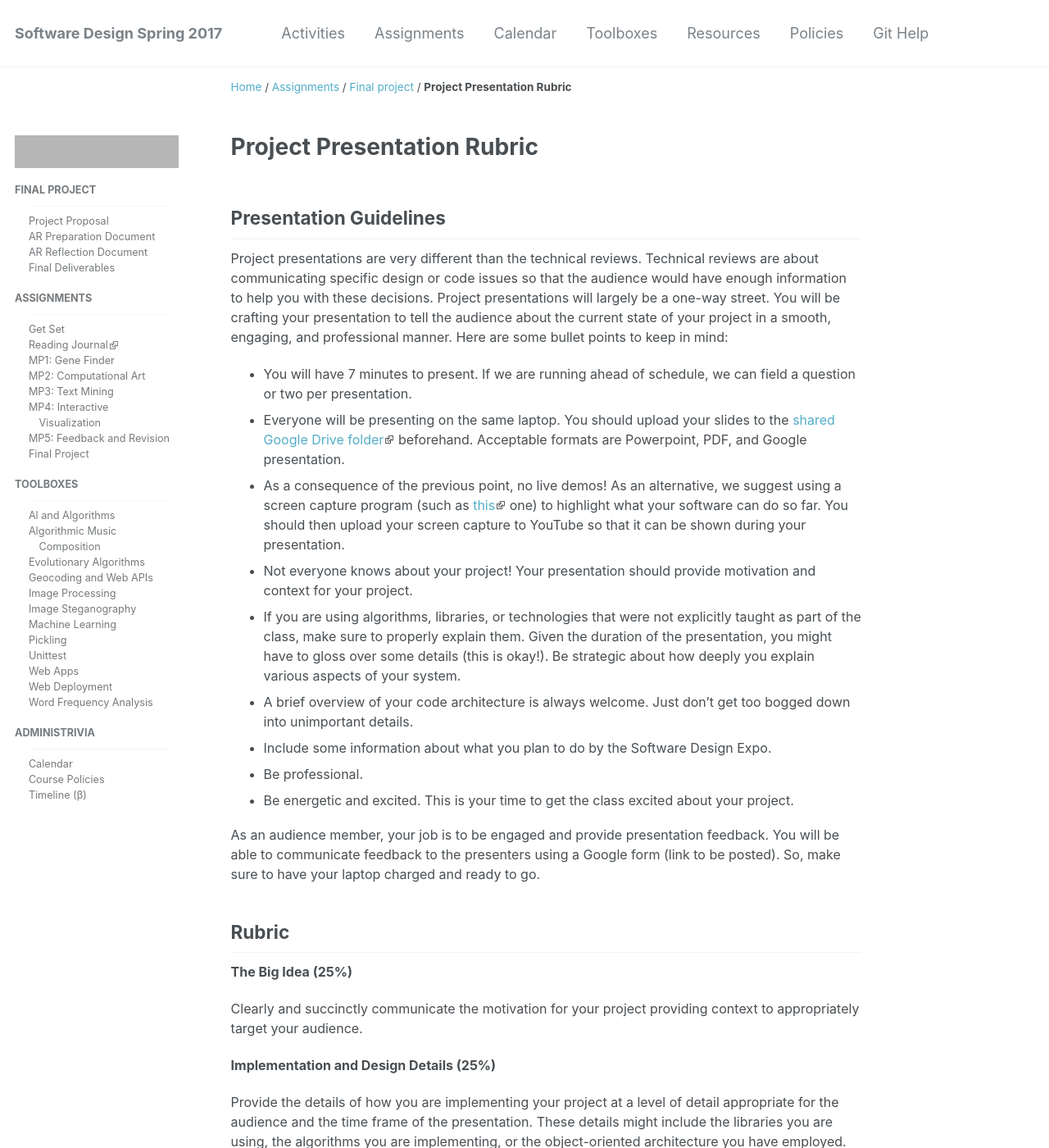
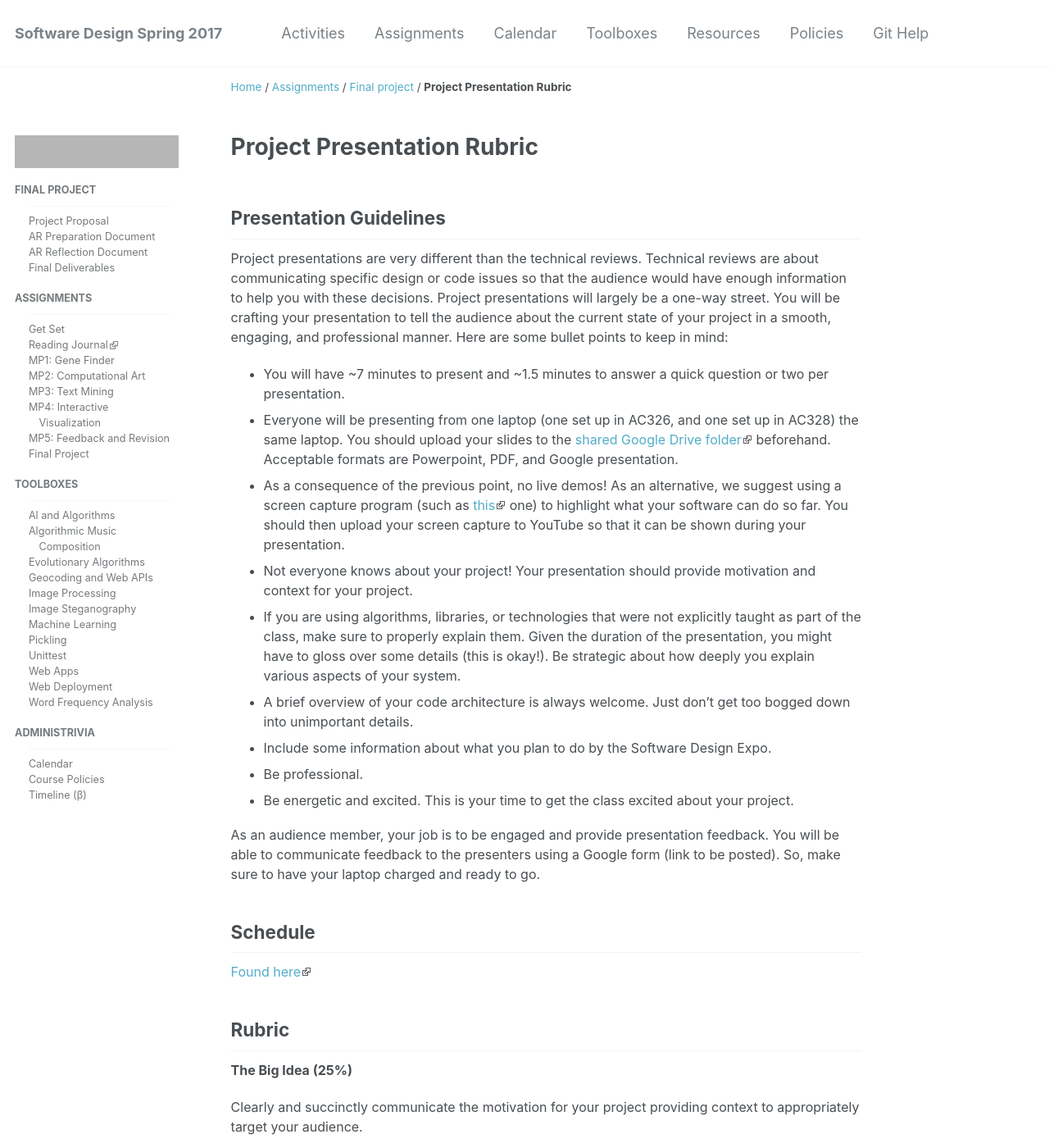
Before and after one commit to sd17spring/sd17spring.github.io, a Jekyll site: the page built from _assignments/final-project/project-presentation-rubric.md, in a window 1280 px wide and 1400 px high. Shown: the whole window at 82% size. Built offline with Jekyll 4.4.1, drawn with Linux system fonts in a browser that asks for light colours; some of the changed text lies outside the part shown; grey boxes are pictures that could not be loaded.

Commit message:
Update project-presentation-rubric.md

```diff
--- a/_assignments/final-project/project-presentation-rubric.md
+++ b/_assignments/final-project/project-presentation-rubric.md
@@ -15,8 +15,8 @@ your presentation to tell the audience about the current state of your project
 in a smooth, engaging, and professional manner. Here are some bullet points to
 keep in mind:
 
-* You will have 7 minutes to present. If we are running ahead of schedule, we can field a question or two per presentation.
-* Everyone will be presenting on the same laptop. You should upload your slides to the [shared Google Drive folder](https://drive.google.com/folderview?id=0B9WhE_eKaHEbUEhROTY1MEZYbGs&usp=sharing) beforehand. Acceptable formats are Powerpoint, PDF, and Google presentation.
+* You will have ~7 minutes to present and ~1.5 minutes to answer a quick question or two per presentation.
+* Everyone will be presenting from one laptop (one set up in AC326, and one set up in AC328) the same laptop. You should upload your slides to the [shared Google Drive folder](https://drive.google.com/drive/folders/0B-kMZWl84ibOaUZONFE3TFE1Z28?usp=sharing) beforehand. Acceptable formats are Powerpoint, PDF, and Google presentation.
 * As a consequence of the previous point, no live demos! As an alternative, we suggest using a screen capture program (such as [this](http://www.maartenbaert.be/simplescreenrecorder/) one) to highlight what your software can do so far. You should then upload your screen capture to YouTube so that it can be shown during your presentation.
 * Not everyone knows about your project! Your presentation should provide motivation and context for your project.
 * If you are using algorithms, libraries, or technologies that were not explicitly taught as part of the class, make sure to properly explain them. Given the duration of the presentation, you might have to gloss over some details (this is okay!). Be strategic about how deeply you explain various aspects of your system.
@@ -29,6 +29,10 @@ As an audience member, your job is to be engaged and provide presentation
 feedback. You will be able to communicate feedback to the presenters using a
 Google form (link to be posted). So, make sure to have your laptop charged and
 ready to go.
+
+## Schedule
+
+[Found here](https://docs.google.com/spreadsheets/d/1NO3IaTktBpu0X6IW0RmoxukhsNwQRt3cWAikq0dJ6ls/edit?usp=sharing)
 
 ## Rubric
 
```
Also changed, not shown: other parts of _assignments/final-project/project-presentation-rubric.md (+1 -1 lines).
